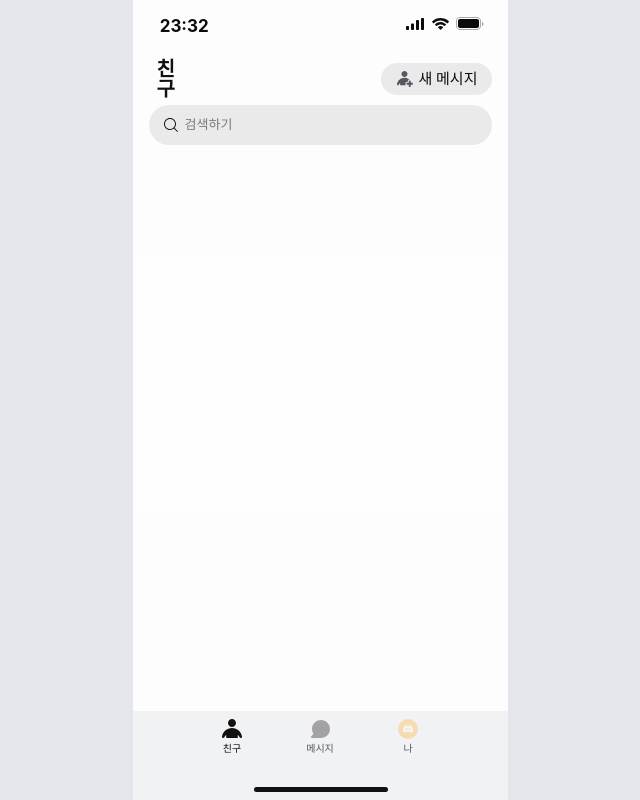
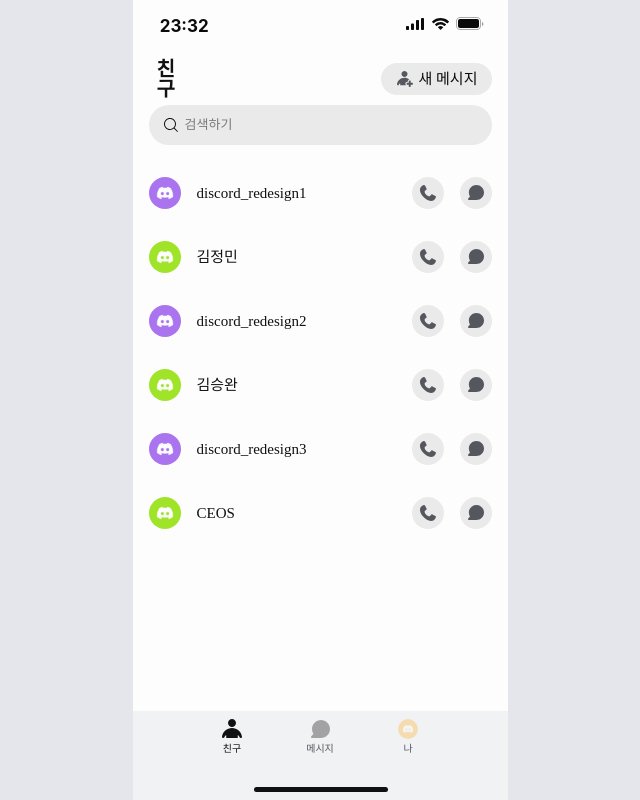
Before and after one commit to CEOS-Developers/react-messenger-19th, a React (Create React App) app: page / in a window 1280 px wide. Shown: the whole page, without its empty margins (320-960 px from the left). Built offline with nearby package versions, Linux system fonts and the light colour scheme; a web font is replaced by a local one.

Commit message:
Feat : make Friends List UI in /(friends) url path

```diff
--- a/src/components/non-fixed/FriendsBody/FriendsBody.tsx
+++ b/src/components/non-fixed/FriendsBody/FriendsBody.tsx
@@ -1,5 +1,6 @@
 import styled from 'styled-components';
 import FriendsSearchHead from '@components/non-fixed/FriendsBody/FriendsSearchHead/FriendsSearchHead';
+import FriendsList from '@components/non-fixed/FriendsBody/FriendsList/FriendsList';
 
 const StyledFriendsBody = styled.section`
   flex-grow: 1;
@@ -12,6 +13,7 @@ export default function FriendsBody() {
   return (
     <StyledFriendsBody className="scroll-box">
       <FriendsSearchHead />
+      <FriendsList />
     </StyledFriendsBody>
   );
 }
--- /dev/null
+++ b/src/components/non-fixed/FriendsBody/FriendsList/FriendsList.tsx
@@ -0,0 +1,31 @@
+import styled from 'styled-components';
+import FriendsListItem from '@components/non-fixed/FriendsBody/FriendsList/FriendsListItem';
+
+const StyledFriendsList = styled.div`
+  margin: 0 16px;
+  height: fit-content;
+`;
+
+// 임시 UI를 위한 텍스트 집합
+const tmpFriendsList = [
+  'discord_redesign1',
+  '김정민',
+  'discord_redesign2',
+  '김승완',
+  'discord_redesign3',
+  'CEOS',
+];
+
+export default function FriendsList() {
+  return (
+    <StyledFriendsList>
+      {tmpFriendsList.map((friendsName, index) => (
+        <FriendsListItem
+          order={index}
+          friendName={friendsName}
+          key={friendsName}
+        />
+      ))}
+    </StyledFriendsList>
+  );
+}
--- /dev/null
+++ b/src/components/non-fixed/FriendsBody/FriendsList/FriendsListItem.tsx
@@ -0,0 +1,54 @@
+import styled from 'styled-components';
+
+const StyledFriendsListItem = styled.div`
+  width: 100%;
+  height: 64px;
+  display: flex;
+  justify-content: space-evenly;
+  align-items: center;
+  column-gap: 16px;
+`;
+
+const StyledLogoImage = styled.img`
+  border-radius: 50%;
+  width: 32px;
+  height: 32px;
+`;
+
+const StyledSpan = styled.span`
+  width: 199px;
+  height: 23px;
+  font-family: Pretendard;
+  font-size: ${(props) => props.theme.textStyle.fontSize.body1};
+  line-height: ${(props) => props.theme.textStyle.lineHeight.body1};
+  font-weight: 500;
+  color: ${(props) => props.theme.color.black};
+`;
+
+const StyledImage = styled.img`
+  &:hover {
+    cursor: pointer;
+  }
+`;
+
+interface friendsListItemObj {
+  order: number;
+  friendName: string;
+}
+export default function FriendsListItem({
+  order,
+  friendName,
+}: friendsListItemObj) {
+  return (
+    <StyledFriendsListItem>
+      {order % 2 === 0 ? (
+        <StyledLogoImage src="/images/dicord_3.svg" />
+      ) : (
+        <StyledLogoImage src="/images/dicord_2.svg" />
+      )}
+      <StyledSpan>{friendName}</StyledSpan>
+      <StyledImage src="/images/circleCall.svg" />
+      <StyledImage src="/images/circleMessage.svg" />
+    </StyledFriendsListItem>
+  );
+}
--- a/src/components/non-fixed/ProfileBody/ProfileBody.tsx
+++ b/src/components/non-fixed/ProfileBody/ProfileBody.tsx
@@ -1,15 +1,19 @@
+import styled from 'styled-components';
 import ProfilePageHead from '@components/non-fixed/ProfileBody/ProfilePageHead/ProfilePageHead';
-import styled from 'styled-components';
+import ProfileContent from '@components/non-fixed/ProfileBody/ProfileContent/ProfileContent';
 
 const StyledProfileBody = styled.section`
   flex-grow: 1;
   overflow-y: scroll;
+  display: flex;
+  flex-direction: column;
 `;
 
 export default function ProfileBody() {
   return (
     <StyledProfileBody className="scroll-box">
       <ProfilePageHead />
+      <ProfileContent />
     </StyledProfileBody>
   );
 }
--- /dev/null
+++ b/src/components/non-fixed/ProfileBody/ProfileContent/ProfileContent.tsx
@@ -0,0 +1,10 @@
+import styled from 'styled-components';
+
+const StyledProfileContent = styled.div`
+  flex-grow: 1;
+  margin-top: 16px;
+`;
+
+export default function ProfileContent() {
+  return <StyledProfileContent>hi</StyledProfileContent>;
+}
```
Also changed, not shown: 1 other file (tests, documents, lock files or other folders).
